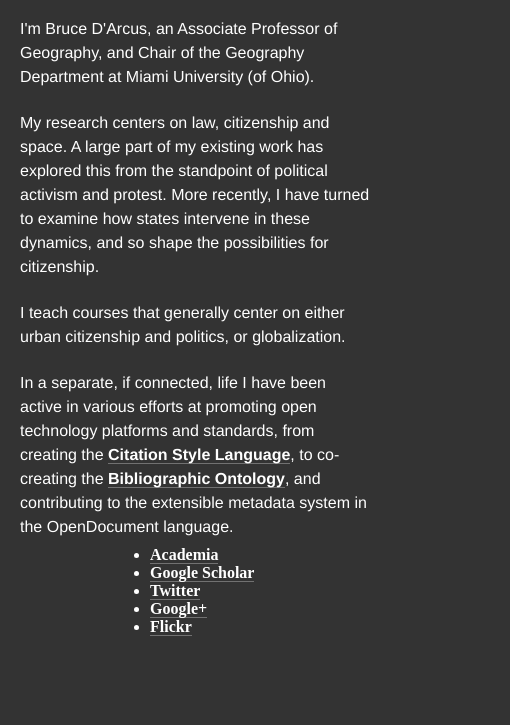
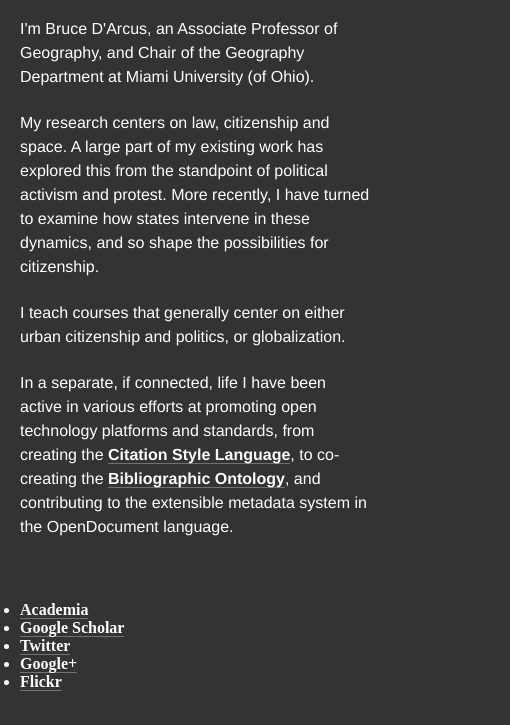
Before and after one commit to bdarcus/mysite2013, a plain HTML site: page index.html in a window 390 px wide. Shown: the part 63-788 px from the top of the page, 510 px wide, since content can reach past the window. Drawn offline with nearby package versions, Linux system fonts and the light colour scheme.

Commit message:
#more css

```diff
--- a/index.html
+++ b/index.html
@@ -28,7 +28,7 @@
       margin: -35px 50px 0 auto !important; }
       @media (max-width: 767px) {
       #monogram { position: relative; width: auto; padding: 20px; margin: 0; }
-      #about { position: relative; width: auto; padding: 20px;
+      #about, #more { position: relative; width: auto; padding: 20px;
       margin: 0 !important; }
       background-image { opacity: 0.2; }
     </style>
```
